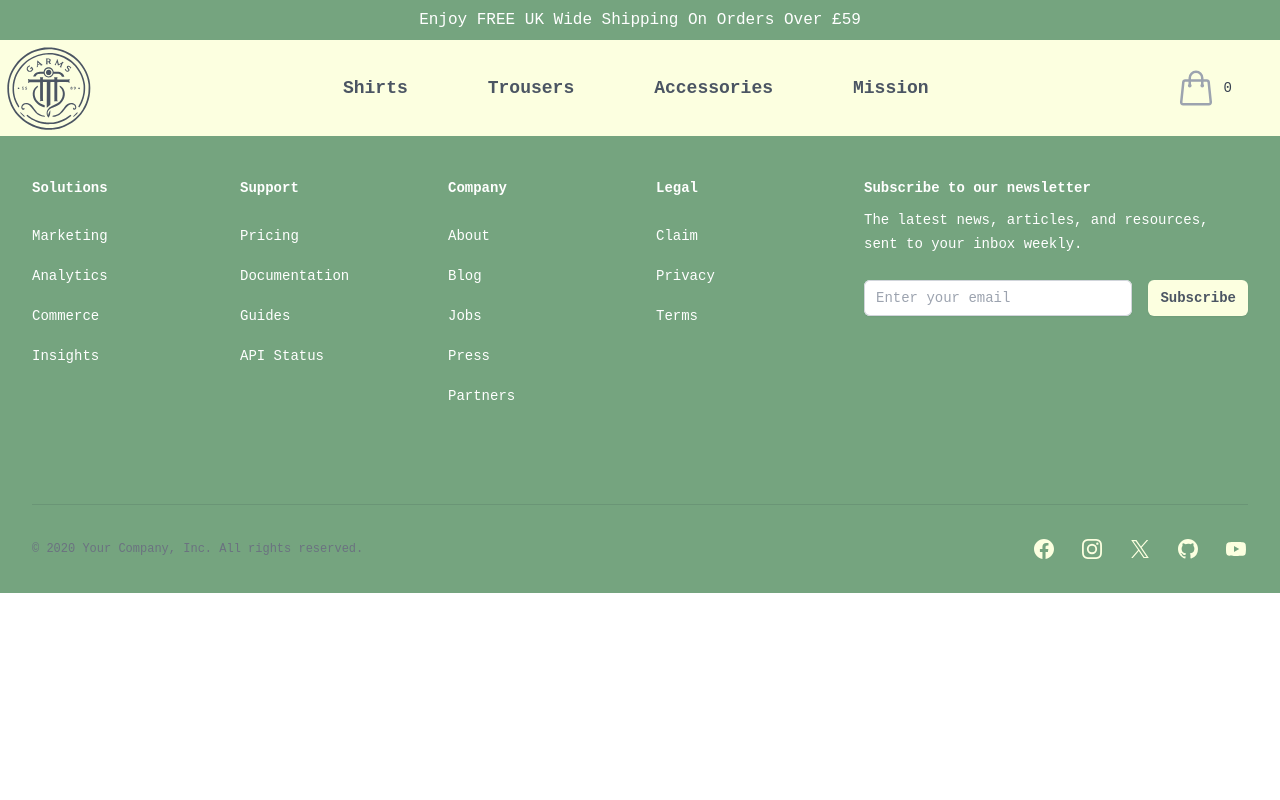
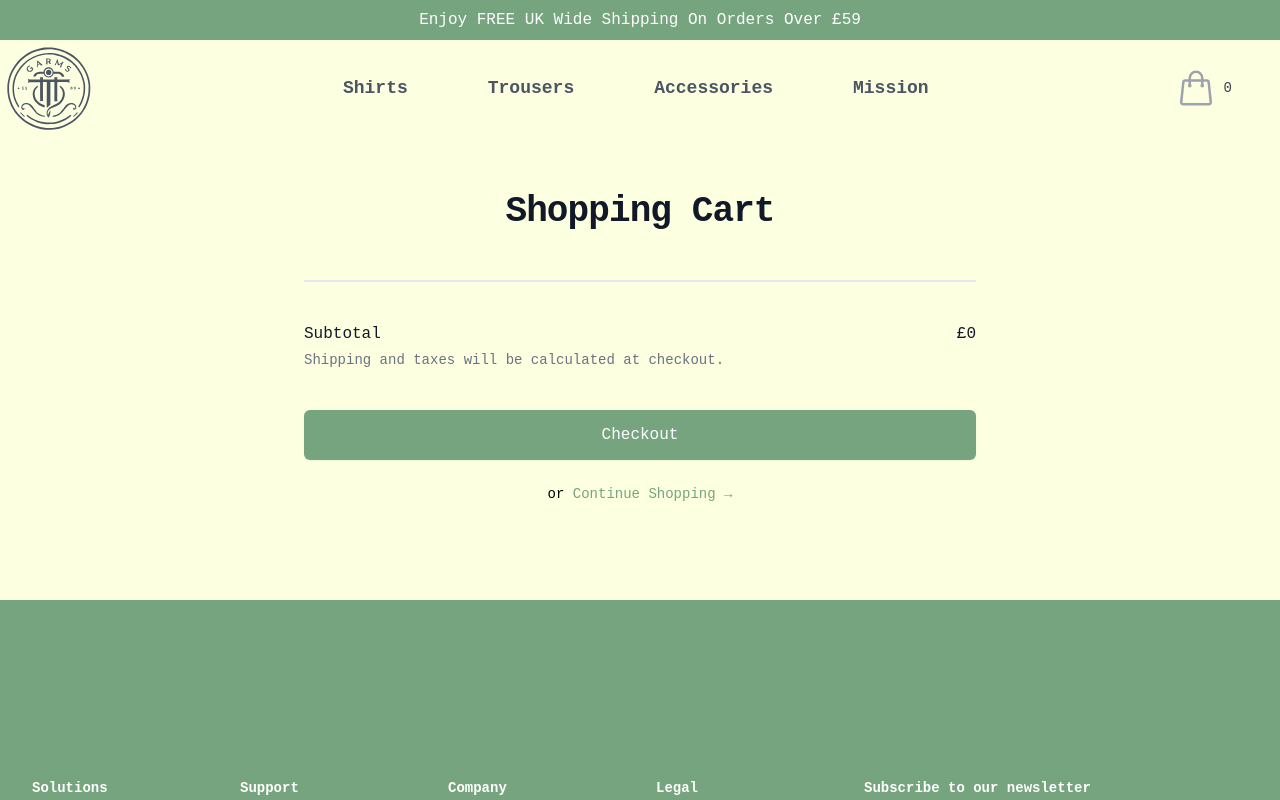
Before and after one commit to Maybol283/Garms, a React (Vite) app in the folder frontend/: page /Cart in a window 1280 px wide. Shown: the top 800 px of the page. Built offline with nearby package versions, Linux system fonts and the light colour scheme.

Commit message:
Updated Cart and added Cart page

```diff
--- a/frontend/src/App.tsx
+++ b/frontend/src/App.tsx
@@ -8,25 +8,27 @@ import Mission from "./pages/Mission";
 import Product from "./pages/Product";
 import { CartProvider } from "./context/CartProvider";
 import ShopBase from "./pages/ShopBase";
+import Cart from "./pages/Cart";
 
 function App() {
   return (
     <BrowserRouter>
-      <div className="h-screen flex flex-col">
-        <CartProvider>
+      <CartProvider>
+        <div className="h-screen flex flex-col">
           <Header />
-          <div className="bg-palette-1">
+          <div className="flex-grow bg-palette-1">
             <Routes>
               <Route path="/" element={<Home />} />
-              <Route path="/shop" element={<ShopBase />} />
-              <Route path="/shop/:category" element={<Shop />} />
-              <Route path="/shop/:category/:product" element={<Product />} />
-              <Route path="mission" element={<Mission />} />
+              <Route path="/Mission" element={<Mission />} />
+              <Route path="/Cart" element={<Cart />} />
+              <Route path="/Shop" element={<ShopBase />} />
+              <Route path="/Shop/:category" element={<Shop />} />
+              <Route path="/Shop/:category/:product" element={<Product />} />
             </Routes>
           </div>
           <Footer />
-        </CartProvider>
-      </div>
+        </div>
+      </CartProvider>
     </BrowserRouter>
   );
 }
--- a/frontend/src/context/CartProvider.tsx
+++ b/frontend/src/context/CartProvider.tsx
@@ -45,6 +45,10 @@ export const CartProvider: React.FC<CartProviderProps> = ({ children }) => {
     }
   };
 
+  const removeAllFromCart = (item: CartItem) => {
+    setCartItems(cartItems.filter((cartItem) => cartItem.id !== item.id));
+  };
+
   const clearCart = () => {
     setCartItems([]);
   };
@@ -73,6 +77,7 @@ export const CartProvider: React.FC<CartProviderProps> = ({ children }) => {
         cartItems,
         addToCart,
         removeFromCart,
+        removeAllFromCart,
         clearCart,
         getCartTotal,
       }}
--- a/frontend/src/pages/Cart.tsx
+++ b/frontend/src/pages/Cart.tsx
@@ -1,84 +1,155 @@
-import { Fragment } from "react";
-import {
-  MagnifyingGlassIcon,
-  ShoppingBagIcon,
-} from "@heroicons/react/24/outline";
-import { Popover, Transition } from "@headlessui/react";
+import { MinusCircleIcon, PlusCircleIcon } from "@heroicons/react/20/solid";
+import { CartContext } from "../context/CartProvider";
+import { useContext, useState, useEffect } from "react";
+import { Link } from "react-router-dom";
 
-const navigation = [
-  { name: "Women", href: "#" },
-  { name: "Men", href: "#" },
-  { name: "Company", href: "#" },
-  { name: "Stores", href: "#" },
-];
-const products = [
-  {
-    id: 1,
-    name: "Throwback Hip Bag",
-    href: "#",
-    color: "Salmon",
-    imageSrc:
-      "https://tailwindui.com/img/ecommerce-images/shopping-cart-page-04-product-01.jpg",
-    imageAlt:
-      "Salmon orange fabric pouch with match zipper, gray zipper pull, and adjustable hip belt.",
-  },
-  {
-    id: 2,
-    name: "Medium Stuff Satchel",
-    href: "#",
-    color: "Blue",
-    imageSrc:
-      "https://tailwindui.com/img/ecommerce-images/shopping-cart-page-04-product-02.jpg",
-    imageAlt:
-      "Front of satchel with blue canvas body, black straps and handle, drawstring top, and front zipper pouch.",
-  },
-  // More products...
-];
+export default function Cart() {
+  const cart = useContext(CartContext);
+  const [total, setTotal] = useState(0);
 
-export default function Example() {
+  useEffect(() => {
+    if (cart?.cartItems) {
+      const newTotal = cart.cartItems.reduce((acc, item) => {
+        return acc + item.price * item.quantity;
+      }, 0);
+      setTotal(newTotal);
+    }
+  }, [cart?.cartItems]);
+
   return (
-    <header className="relative bg-white">
-      <nav aria-label="Top" className="mx-auto max-w-7xl sm:px-6 lg:px-8">
-        <div className="relative border-b border-gray-200 px-4 pb-14 sm:static sm:px-0 sm:pb-0">
-          <div className="flex h-16 items-center justify-between">
-            {/* Logo */}
-            <div className="flex flex-1">
-              <a href="#">
-                <span className="sr-only">Your Company</span>
+    <div className="bg-palette-1 pt-24">
+      <div className="mx-auto max-w-2xl px-4 py-16 sm:px-6 sm:py-24 lg:px-0">
+        <h1 className="text-center text-3xl font-bold tracking-tight text-gray-900 sm:text-4xl">
+          Shopping Cart
+        </h1>
+
+        <form className="mt-12">
+          <section aria-labelledby="cart-heading">
+            <h2 id="cart-heading" className="sr-only">
+              Items in your shopping cart
+            </h2>
+
+            <ul
+              role="list"
+              className="divide-y divide-gray-200 border-b border-t border-gray-200"
+            >
+              {cart?.cartItems.map((product) => (
+                <li key={product.id} className="flex py-6">
+                  <div className="flex-shrink-0">
                     <img
-                  className="h-8 w-auto"
-                  src="https://tailwindui.com/img/logos/mark.svg?color=indigo&shade=600"
-                  alt=""
+                      src={product.image.imageSrc}
+                      alt={product.image.imageAlt}
+                      className="h-24 w-24 rounded-md object-cover object-center sm:h-32 sm:w-32"
                     />
-              </a>
                   </div>
 
-            <div className="absolute inset-x-0 bottom-0 overflow-x-auto border-t sm:static sm:border-t-0">
-              <div className="flex h-14 items-center space-x-8 px-4 sm:h-auto">
-                {navigation.map((item) => (
-                  <a
-                    key={item.name}
-                    href={item.href}
-                    className="text-sm font-medium text-gray-700 hover:text-gray-800"
+                  <div className="ml-4 flex flex-1 flex-col sm:ml-6">
+                    <div>
+                      <div className="flex justify-between">
+                        <h4 className="text-sm">
+                          <Link
+                            to={`Shop/${product.category}/${product.name}`}
+                            className="font-medium text-gray-700 hover:text-gray-800"
                           >
-                    {item.name}
-                  </a>
-                ))}
+                            {product.name}
+                          </Link>
+                        </h4>
+
+                        <p className="ml-4 text-sm font-medium text-gray-900 text-center">
+                          £{product.price}
+                        </p>
                       </div>
+                      <p className="mt-1 text-sm text-gray-500">
+                        {product.color}
+                      </p>
+                      <p className="mt-1 text-sm text-gray-500">
+                        {product.size}
+                      </p>
                     </div>
 
-            <div className="flex flex-1 items-center justify-end">
-              {/* Search */}
-              <a href="#" className="p-2 text-gray-400 hover:text-gray-500">
-                <span className="sr-only">Search</span>
-                <MagnifyingGlassIcon className="h-6 w-6" aria-hidden="true" />
-              </a>
-
-              {/* Cart */}
+                    <div className="mt-4 flex flex-1 items-end justify-between">
+                      <div className="ml-4">
+                        <button
+                          type="button"
+                          className="text-sm font-medium text-palette-3 hover:text-palette-2"
+                        >
+                          <span
+                            onClick={() => {
+                              cart.removeAllFromCart(product);
+                            }}
+                          >
+                            Remove
+                          </span>
+                        </button>
+                      </div>
+                      <div className="flex flex-row gap-2">
+                        <PlusCircleIcon
+                          onClick={() => {
+                            cart.addToCart(product);
+                          }}
+                          className="size-6 hover:text-palette-3"
+                        />
+                        <p>{product.quantity}</p>
+                        <MinusCircleIcon
+                          onClick={() => {
+                            cart.removeFromCart(product);
+                          }}
+                          className="size-6 hover:text-palette-3 "
+                        />
                       </div>
                     </div>
                   </div>
-      </nav>
-    </header>
+                </li>
+              ))}
+            </ul>
+          </section>
+
+          {/* Order summary */}
+          <section aria-labelledby="summary-heading" className="mt-10">
+            <h2 id="summary-heading" className="sr-only">
+              Order summary
+            </h2>
+
+            <div>
+              <dl className="space-y-4">
+                <div className="flex items-center justify-between">
+                  <dt className="text-base font-medium text-gray-900">
+                    Subtotal
+                  </dt>
+                  <dd className="ml-4 text-base font-medium text-gray-900">
+                    £{total}
+                  </dd>
+                </div>
+              </dl>
+              <p className="mt-1 text-sm text-gray-500">
+                Shipping and taxes will be calculated at checkout.
+              </p>
+            </div>
+
+            <div className="mt-10">
+              <button
+                type="submit"
+                className="w-full rounded-md border border-transparent bg-palette-3  px-4 py-3 text-base font-medium text-white shadow-sm hover:bg-palette-2 focus:outline-none focus:ring-2 focus:ring-indigo-500 focus:ring-offset-2 focus:ring-offset-gray-50"
+              >
+                Checkout
+              </button>
+            </div>
+
+            <div className="mt-6 text-center text-sm">
+              <p>
+                or{" "}
+                <Link
+                  to="../Shop"
+                  className="font-medium text-palette-3 hover:text-palette-2"
+                >
+                  Continue Shopping
+                  <span aria-hidden="true"> &rarr;</span>
+                </Link>
+              </p>
+            </div>
+          </section>
+        </form>
+      </div>
+    </div>
   );
 }
--- a/frontend/src/pages/Product.tsx
+++ b/frontend/src/pages/Product.tsx
@@ -9,9 +9,10 @@ import Carousel from "../components/Carousel";
 import Breadcrumbs from "../components/BreadCrumbs";
 import { CartItem, ProductData } from "../interface";
 import { CartContext } from "../context/CartProvider";
+import { useParams } from "react-router";
 
 const product: ProductData = {
-  id: 1,
+  id: 100,
   name: "Basic Tee",
   price: 35,
   rating: 3.9,
@@ -19,21 +20,21 @@ const product: ProductData = {
   reviewCount: 512,
   images: [
     {
-      id: 1,
+      id: 1001,
       imageSrc:
         "https://tailwindui.com/img/ecommerce-images/product-page-01-featured-product-shot.jpg",
       imageAlt: "Back of women's Basic Tee in black.",
       primary: true,
     },
     {
-      id: 2,
+      id: 1002,
       imageSrc:
         "https://tailwindui.com/img/ecommerce-images/product-page-01-product-shot-01.jpg",
       imageAlt: "Side profile of women's Basic Tee in black.",
       primary: false,
     },
     {
-      id: 3,
+      id: 1003,
       imageSrc:
         "https://tailwindui.com/img/ecommerce-images/product-page-01-product-shot-02.jpg",
       imageAlt: "Front of women's Basic Tee in black.",
@@ -92,19 +93,19 @@ function classNames(...classes: (string | undefined)[]) {
 }
 
 export default function Product() {
-  const [selectedColor, setSelectedColor] = useState(
-    product.colors ? product.colors[0].name : undefined
-  );
+  const [selectedColor, setSelectedColor] = useState(product.colors[0].name);
   const [selectedSize, setSelectedSize] = useState(
     product.sizes ? product.sizes[0].name : undefined
   );
-  let cart = useContext(CartContext);
+  const { category = "" } = useParams<{ category: string | undefined }>();
+  const cart = useContext(CartContext);
 
   const handleSubmit = (event: React.FormEvent) => {
     event.preventDefault();
 
     const productToAdd: CartItem = {
-      id: product.id,
+      id: product.id + " " + selectedColor + " ",
+      category: category,
       name: product.name,
       price: product.price,
       quantity: 1,
@@ -112,14 +113,12 @@ export default function Product() {
         imageSrc: product.images[0].imageSrc,
         imageAlt: product.images[0].imageAlt,
       },
+      color: selectedColor,
     };
-
-    if (selectedColor) {
-      productToAdd.color = selectedColor;
-    }
 
     if (selectedSize) {
       productToAdd.size = selectedSize;
+      productToAdd.id += selectedSize;
     }
 
     cart?.addToCart(productToAdd);
@@ -127,7 +126,7 @@ export default function Product() {
 
   return (
     <div className="bg-palette-1">
-      <div className="pb-16 py-24 pt-48">
+      <div className="pb-16 pt-48">
         <Breadcrumbs />
         <div className="mx-auto mt-8 max-w-2xl px-4 sm:px-6 lg:max-w-7xl lg:px-8">
           <div className="mx-auto lg:grid lg:auto-rows-min lg:grid-cols-12 lg:gap-x-8">
@@ -205,7 +204,7 @@ export default function Product() {
                         {product.colors.map((color) => (
                           <Radio
                             key={color.name}
-                            value={color}
+                            value={color.name}
                             aria-label={color.name}
                             className={({ focus, checked }) =>
                               classNames(
@@ -252,7 +251,7 @@ export default function Product() {
                         {product.sizes.map((size) => (
                           <Radio
                             key={size.name}
-                            value={size}
+                            value={size.name}
                             className={({ focus, checked }) =>
                               classNames(
                                 size.inStock
```
Also changed, not shown: frontend/src/components/Header.tsx (+20 -11 lines), frontend/src/interface.tsx (+5 -3 lines), frontend/src/pages/Shop.tsx (+6 -6 lines). Lines whose indentation alone changed are shown as unchanged.
